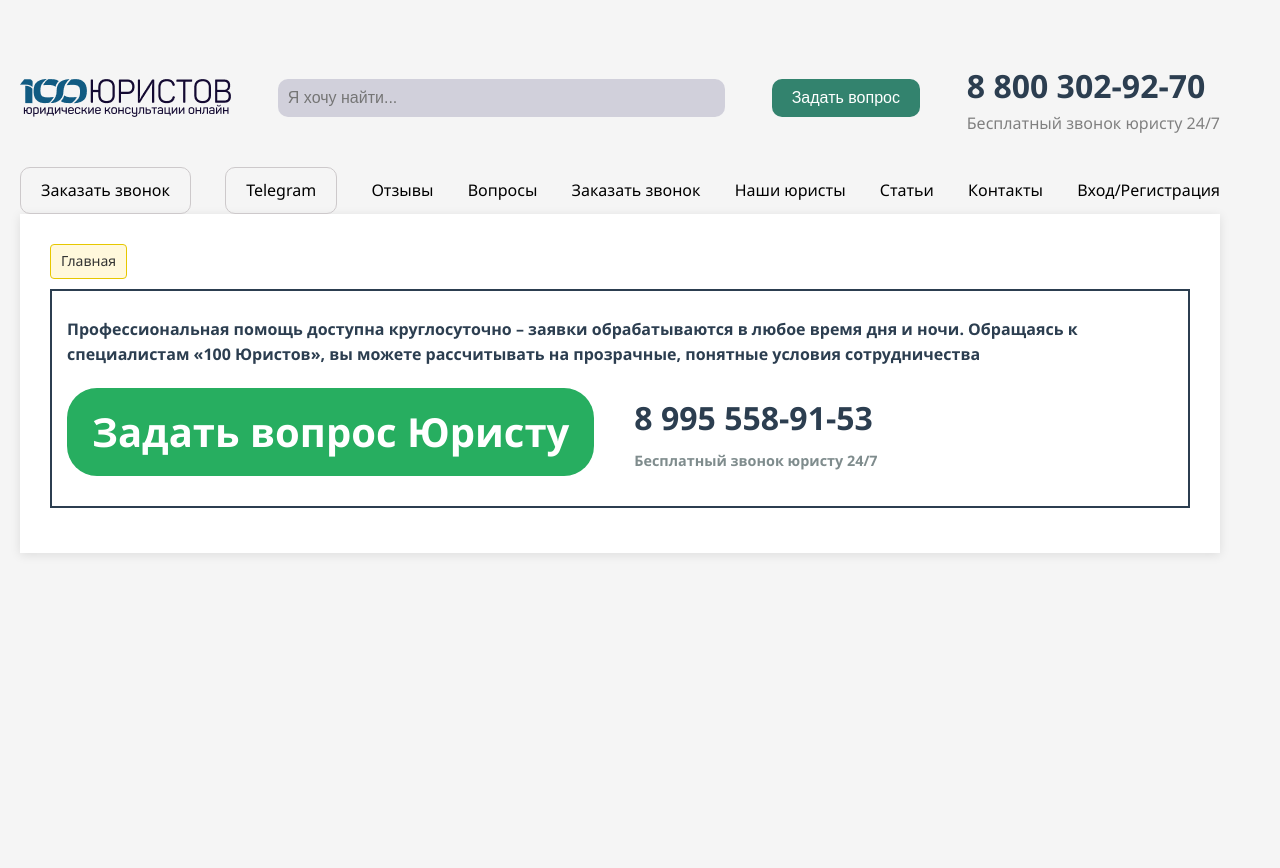
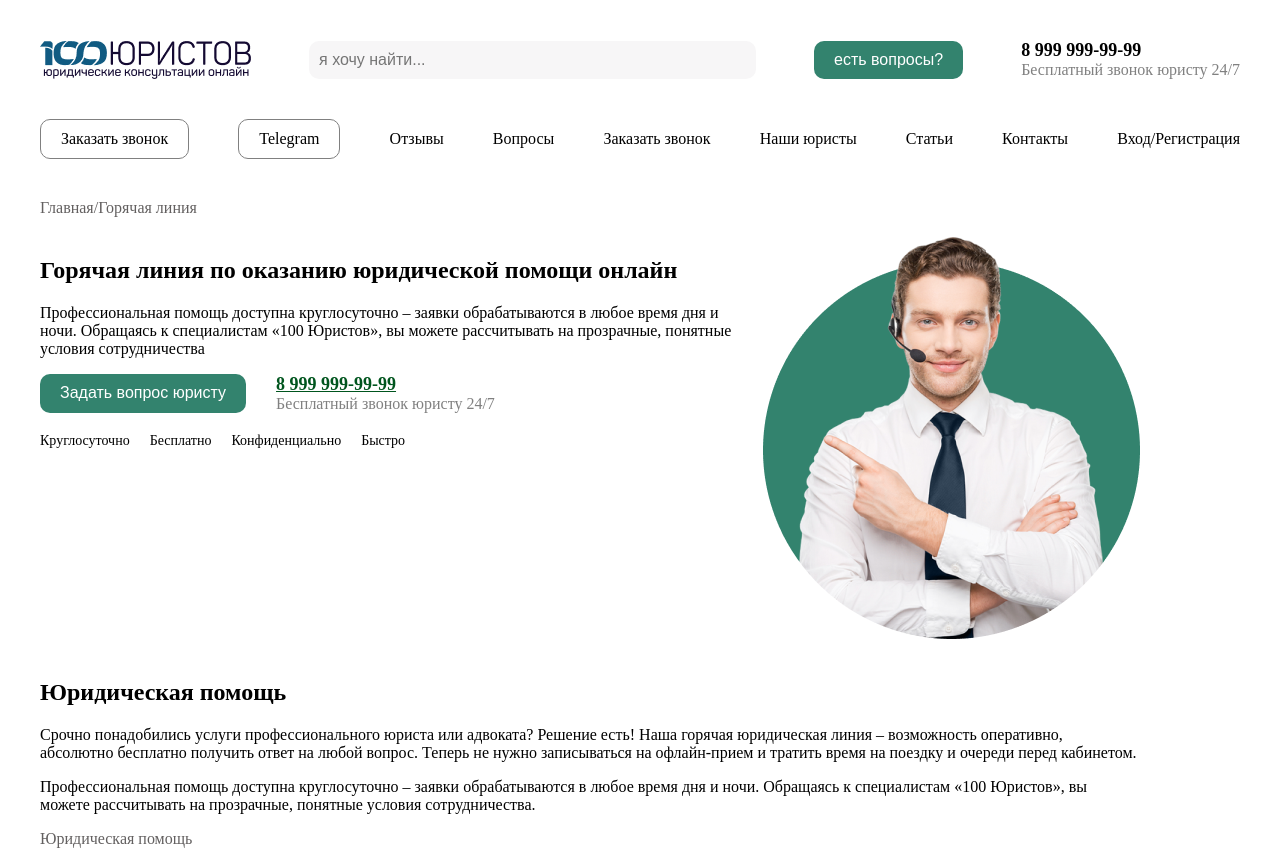
Before and after one commit to Ishanov0/Magamed, a plain HTML site: page index.html in a window 1280 px wide. Before the commit the page ends 800 px from the top, so only its background shows below. Drawn offline with Linux system fonts and the light colour scheme.

Commit message:
Версия 2

```diff
--- a/index.html
+++ b/index.html
@@ -1,20 +1,26 @@
 <!DOCTYPE html>
 <html lang="en">
+
 <head>
   <meta charset="UTF-8">
   <meta name="viewport" content="width=device-width, initial-scale=1.0">
   <link rel="stylesheet" href="style.css">
-        <title>Юристы</title>
+  <title>Document</title>
 </head>
+
 <body>
   <div class="header">
-            <img src="Frame.png" alt>
-            <input class="search" type="text" placeholder="Я хочу найти..." />
-            <button class="ask-btn">Задать вопрос</button>
+    <img src="Frame.png" alt="лого"> </img>
+    <input class="input" type="text" placeholder="я хочу найти..." />
+
+    <button class="ask-btn">есть вопросы?</button>
+
+
     <div class="contact">
-                <span class="phone-number">8 800 302-92-70</span>
+      <span class="phone-number">8 999 999-99-99</span>
       <span class="contact-info">Бесплатный звонок юристу 24/7</span>
     </div>
+
   </div>
 
   <div class="menu">
@@ -28,30 +34,63 @@
     <a href="#">Контакты</a>
     <a href="#">Вход/Регистрация</a>
   </div>
-        <div class="Ahmed">
-            <meta charset="UTF-8">
-            <meta name="viewport" content="width=device-width, initial-scale=1.0">
-            <title>Горячая линия при окозании юридической помощи онлайн</title>
+
+  <main class="content">
+    <div class="bread">Главная/Горячая линия</div>
+    <section class="hero">
+      <div class="help-text">
+        <h1>Горячая линия по оказанию юридической помощи онлайн</h1>
+        <p>Профессиональная помощь доступна круглосуточно – заявки обрабатываются в любое время дня и ночи. Обращаясь к
+          специалистам «100 Юристов»,
+          вы можете рассчитывать на прозрачные, понятные условия сотрудничества</p>
+
+
+      <div class="question">
+          <button class="ask-btn">Задать вопрос юристу</button>
+        <div class="contact">
+          <span class="phone-number"><u> 8 999 999-99-99</u></span>
+          <span class="contact-info">Бесплатный звонок юристу 24/7</span>
         </div>
-        <div class="container">
-            <div class="content">
-                <div class="breadcrumb">
-                        <a href="#">Главная</a>
       </div>
 
-                <h1>
-                    <p>
-                        Профессиональная помощь доступна круглосуточно – заявки обрабатываются в любое время дня и ночи. Обращаясь к специалистам «100 Юристов», вы можете рассчитывать на прозрачные, понятные условия сотрудничества
+
+        <!-- <div class="question">
+            <button class="ask-btn">Задать вопрос юристу</button>
+                <div class="contact">
+                <span class="phone-number"><u> 8999999999</u></span>
+                <span class="contact-info"> Бесплатнный звонок юристу 24/7</span>
+                </div>
+            </div> -->
+
+
+        <l class="features">
+          <span>Круглосуточно</span>
+          <span>Бесплатно</span>
+          <span>Конфиденциально</span>
+          <span>Быстро</span>
+        </l>
+
+
+      </div>
+      <div class="image">
+        <img src="Frame 1.png" alt>
+      </div>
+
+    </section>
+    <section class="legal-help">
+      <h2> Юридическая помощь</h2>
+      <p>Срочно понадобились услуги профессионального юриста или адвоката? Решение есть!
+        Наша горячая юридическая линия – возможность оперативно, абсолютно бесплатно получить ответ на любой вопрос.
+        Теперь не нужно записываться на офлайн-прием и тратить время на поездку и очереди перед кабинетом.</p>
+      <p>Профессиональная помощь доступна круглосуточно – заявки обрабатываются в любое время дня и ночи.
+        Обращаясь к специалистам «100 Юристов», вы можете рассчитывать на прозрачные, понятные условия сотрудничества.
       </p>
-                    <div style="display: flex; align-items: center; gap: 20px;margin: 20px 0;">
-                        <a href="#"class="cta-button">Задать вопрос Юристу</a>
-                        <div class="phone-container">
-                            <p class="phone-number">8 995 558-91-53</p>
-                            <p class="phone-subtext">Бесплатный звонок юристу 24/7</p>
+    </section>
+  </main>
   </div>
-                    </div>
-                </h1>
-            </div>
-        </div>
+  <div class="bread">Юридическая помощь</div>
+
+
 </body>
+
 </html>
--- a/style.css
+++ b/style.css
@@ -1,227 +1,140 @@
-body {
+body{
+    /* ширина */
     width: 1200px;
+    /* Внешний отступ */
     margin: auto;
 }
 
-.header {
+
+.header{
+    /* Расположение по горизонтали */
     display: flex;
+    /* Центирирование по вертикали */
     align-items: center;
+    /* Расположить по ширине блока */
     justify-content: space-between;
+    /* Внешний отступ сверху */
     margin-top: 40px;
-    gap: 30px;
 }
 
-.ask-btn {
-    background-color: #33836E;
+
+
+.ask-btn{
+    /* Цвет фона кнопки */
+    background-color: #33836e;
+    /* Обводка */
     border: none;
+    /* Скругление углов */
     border-radius: 10px;
+    /* Внутренний отступ считаем против часовой стрелки */
     padding: 10px 20px;
+    /* Цвет шрифта */
     color: white;
+    /* Размер шрифта */
     font-size: 16px;
 }
 
-.phone-number {
+.contact-info{
+    color: gray;
+
+}
+
+
+.phone-number{
+    /* Сила начертания - жирность */
     font-weight: bold;
     font-size: 18px;
+    /* Расположение по вертикали */
     display: block;
+
 }
 
-.search {
+.input{
     width: 427px;
     border: none;
     font-size: 16px;
-    background-color: #bebbcda2;
-    border-radius: 10px;
+    background-color: #2F2B430A;
+    font-size: 16px;
+    color: gray;
     padding: 10px;
+    border-radius: 10px
 }
 
-.contact-info {
-    color: gray;
+.menu{
+    display: flex;
+    margin-top: 40px;
+    align-items: center;
+    /* расстояние между обьектами */
+    gap: 30px;
+    justify-content: space-between;
 }
 
-.menu {
-    display: flex;
-    margin-top: 30px;
-    gap: 30px;
-    justify-content: space-between;
-    font-size: 16px;
-    align-items: center;
+.menu-border{
+    border: 1px solid gray;
+
+    padding: 10px 20px;
+    border-radius: 10px;
 }
 
-.menu a {
+
+.menu a{
     text-decoration: none;
+    font-size: 16px;
     color: black;
 }
 
-.menu-border {
-    border: 1px solid rgb(205, 201, 203);
-    border-radius: 10px;
+.content {
+    max-width: 1100px;
+    margin-top:40px;
+}
+.bread {
+    font-size: 16px;
+    color: rgb(99, 96, 96);
+    margin-bottom: 20px;
+}
+.hero {
+    display: flex;
+    gap: 30px;
+    margin-bottom: 40px;
+}
+/* .help-text {
+    max-width: 600px;
+} */
+/* .qwn {
+    background-color: #33836E;
+    color: white;
+    border: none;
     padding: 10px 20px;
+    font-weight: 500;
+    margin-bottom: 10px;
+    border-radius: 4px;
+} */
+.phone {
+    color: #00551e;
+    font-weight: bold;
+    margin-bottom: 15px;
+    padding: 20px;
 }
- body {
-            font-family: 'Segoe UI', Tahoma, Geneva, Verdana, sans-serif;
-            background-color: #f5f5f5;
-            margin: 0;
-            padding: 20px;
-            line-height: 1.6;
-            color: #333;
-        }
+.features {
 
-        .container {
-            max-width: 1200px;
-            margin: 0 auto;
-            display: flex;
-            align-items: center;
-            gap: 40px;
-            padding: 30px;
-            background-color: #fff;
-            box-shadow: 0 2px 10px rgba(0,0,0,0.1);
-        }
+    display: flex;
+    gap: 20px;
+    font-size: 14px;
+    margin-top: 20px;
+}
+.image {
+    border-radius: 50%;
+    width: 377px;
+    height: 402px;
+}
 
-        .content {
-            flex: 1;
-        }
-
-        .breadcrumb {
-            font-size: 14px;
-            color: #666;
-            margin-bottom: 10px;
-            padding: 5px 10px;
-            background-color: #fff8dc;
-            border: 1px solid #e6c700;
-            border-radius: 4px;
-            display: inline-block;
-        }
-
-        .breadcrumb a {
-            color: #333;
-            text-decoration: none;
-        }
-
-        .breadcrumb span {
-            color: #e6c700;
-            font-weight: bold;
-        }
-
-        h1 {
-            font-size: 2.5rem;
-            font-weight: 700;
-            color: #2c3e50;
-            margin-top: 0;
-            margin-bottom: 15px;
-            border: 2px solid #2c3e50;
-            padding: 10px 15px;
-            display: inline-block;
-        }
-
-        .highlight {
-            background-color: #2c3e50;
-            color: white;
-            font-size: 0.8rem;
-            padding: 2px 6px;
-            border-radius: 3px;
-            vertical-align: middle;
-            margin-left: 5px;
-        }
-
-        p {
-            margin-bottom: 20px;
-            font-size: 1rem;
-        }
-
-        .cta-button {
-            background-color: #27ae60;
-            color: white;
-            padding: 12px 25px;
-            border-radius: 30px;
-            text-decoration: none;
-            font-weight: bold;
-            display: inline-block;
-            margin-right: 20px;
-            transition: background-color 0.3s;
-        }
-
-        .cta-button:hover {
-            background-color: #2ecc71;
-        }
-
-        .phone-container {
-            display: inline-block;
-            vertical-align: top;
-        }
-
-        .phone-number {
-            font-size: 2rem;
-            font-weight: bold;
-            color: #2c3e50;
-            margin: 0;
-        }
-
-        .phone-subtext {
-            font-size: 0.9rem;
-            color: #7f8c8d;
-            margin: 5px 0 0;
-        }
-
-        .features {
-            display: flex;
-            justify-content: space-between;
-            margin-top: 30px;
-            flex-wrap: wrap;
-            gap: 20px;
-        }
-
-        .feature {
-            display: flex;
-            align-items: center;
-            gap: 8px;
-            font-size: 0.9rem;
-            color: #2c3e50;
-        }
-
-        .feature i {
-            font-size: 1.2rem;
-            color: #27ae60;
-        }
-
-        .image-container {
-            flex-shrink: 0;
-        }
-
-        .circle-image {
-            width: 300px;
-            height: 300px;
-            border-radius: 50%;
-            overflow: hidden;
-            background-color: #27ae60;
-            display: flex;
-            align-items: center;
-            justify-content: center;
-        }
-
-        .circle-image img {
-            width: 100%;
-            height: auto;
-            object-fit: cover;
-            border-radius: 50%;
-        }
-
-        @media (max-width: 768px) {
-            .container {
-                flex-direction: column;
-                padding: 20px;
-            }
-
-            h1 {
-                font-size: 2rem;
-            }
-
-            .phone-number {
-                font-size: 1.5rem;
-            }
-
-            .circle-image {
-                width: 200px;
-                height: 200px;
-            }
-        }
+.question{
+    color: #00551e;
+    display: flex;
+    gap: 30px;
+}
+.bread{
+    font size: 16px;
+    color: rgb(99, 96, 96);
+    margin-bottom: 20px;
+}
```
Also changed, not shown: Frame 1.png (added). Lines whose indentation alone changed are shown as unchanged.
